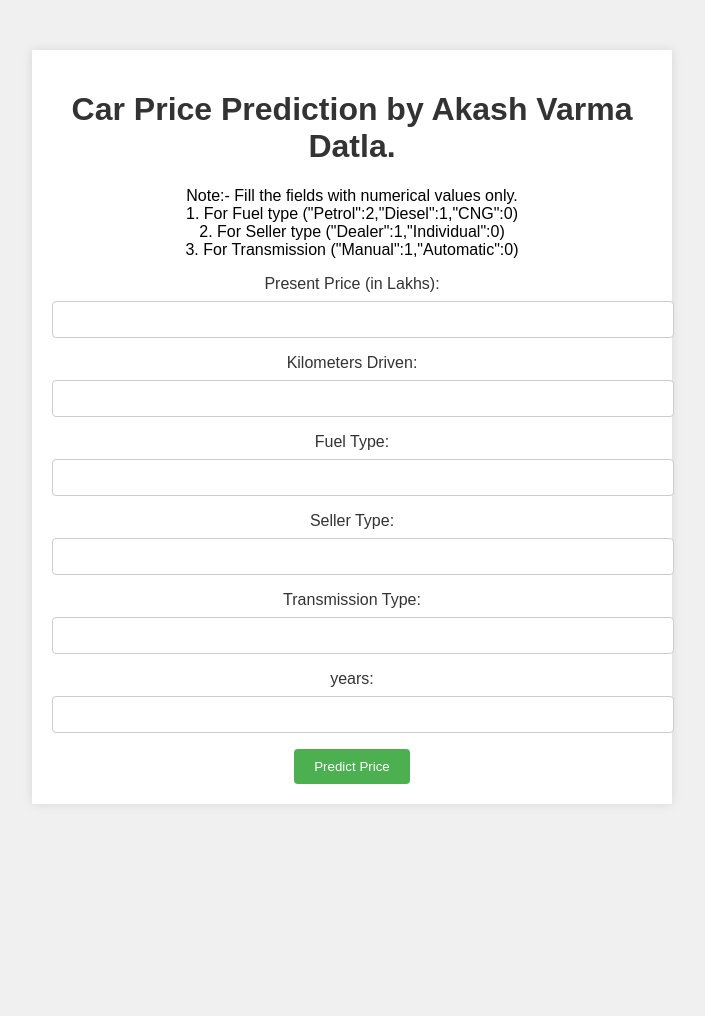
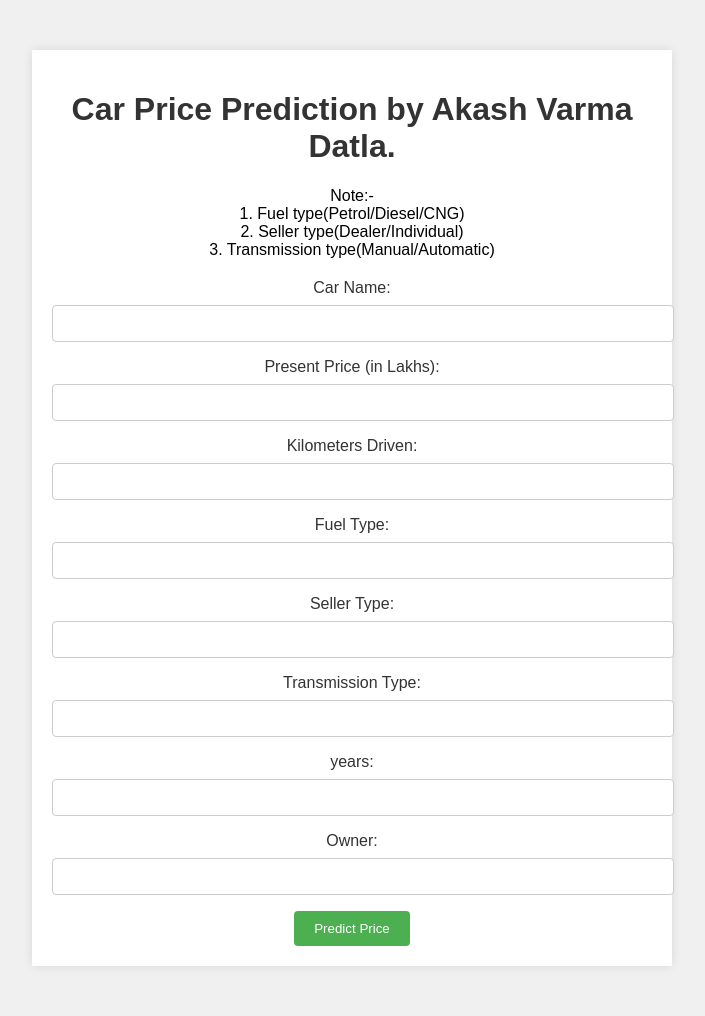
Before and after one commit to Akashvarma26/Car-Price-Prediction, a Flask app: page / in a window 1280 px wide. Shown: the whole page, without its empty margins (288-993 px from the left). Before the commit the page ends 804 px from the top, so only its background shows below. Run offline with Flask 3, Linux system fonts and the light colour scheme; parts of the project's set-up code (start-up, migrations or seed data) failed here and were passed over.

Commit message:
commit-new

```diff
--- a/app.py
+++ b/app.py
@@ -14,10 +14,24 @@ def predict():
     if request.method == 'POST':
         Present_Price = float(request.form['price'])
         Kms_Driven = int(request.form['kms_driven'])
-        Fuel_Type = request.form['fuel']
-        Seller_Type = request.form['seller']
-        Transmission = request.form['transmission']
-        no_of_year=request.form['year']
+        Fuel_Type = request.form['fuel'].lower()
+        Seller_Type = request.form['seller'].lower()
+        Transmission = request.form['transmission'].lower()
+        no_of_year=int(request.form['year'])
+        if Fuel_Type=="petrol":
+            Fuel_Type=2
+        elif Fuel_Type=="diesel":
+            Fuel_Type=1
+        elif Fuel_Type=="cng":
+            Fuel_Type=0
+        if Seller_Type=="dealer":
+            Seller_Type=1
+        elif Seller_Type=="individual":
+            Seller_Type=0
+        if Transmission=="manual":
+            Transmission=1
+        elif Transmission=="automatic":
+            Transmission=0
         prediction = model.predict([[Present_Price, Kms_Driven, Fuel_Type, Seller_Type, Transmission,no_of_year]])
         output = round(prediction[0], 2)
         return render_template('index.html', output="The Predicted price of the car is rs {} Lakhs".format(output))
--- a/templates/index.html
+++ b/templates/index.html
@@ -11,13 +11,16 @@
 <body>
     <div class="container">
         <h1>Car Price Prediction by Akash Varma Datla.</h1>
+        <p>
+            Note:-  <br>
+            1. Fuel type(Petrol/Diesel/CNG)   <br>
+            2. Seller type(Dealer/Individual)  <br>
+            3. Transmission type(Manual/Automatic) <br>
+        </p>
         <form method="post" action="{{ url_for('predict') }}">
-            <p>
-                Note:- Fill the fields with numerical values only.<br>
-                1. For Fuel type ("Petrol":2,"Diesel":1,"CNG":0)<br>
-                2. For Seller type ("Dealer":1,"Individual":0)<br>
-                3. For Transmission ("Manual":1,"Automatic":0)<br>
-            </p>
+            <label for="car">Car Name:</label>
+            <input type="text" step="0.01" name="car" required>
+
             <label for="price">Present Price (in Lakhs):</label>
             <input type="number" step="0.01" name="price" required>
 
@@ -25,16 +28,19 @@
             <input type="number" name="kms_driven" required>
 
             <label for="fuel">Fuel Type:</label>
-            <input type="number" step="0.01" name="fuel" required>
+            <input type="text" step="0.01" name="fuel" required>
 
             <label for="seller">Seller Type:</label>
-            <input type="number" step="0.01" name="seller" required>
+            <input type="text" step="0.01" name="seller" required>
 
             <label for="transmission">Transmission Type:</label>
-            <input type="number" step="0.01" name="transmission" required>
+            <input type="text" step="0.01" name="transmission" required>
 
             <label for="year">years:</label>
             <input type="number" step="0.01" name="year" required>
+
+            <label for="own">Owner:</label>
+            <input type="text" step="0.01" name="own" required>
 
             <button type="submit">Predict Price</button>
         </form>
```
